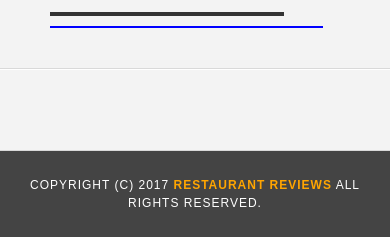
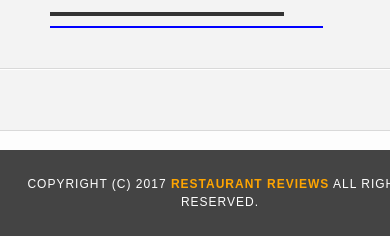
Before and after one commit to baigny/Restaurant_Review_FEND, a plain HTML site: page restaurant.html in a window 390 px wide. Shown: the part 608-845 px from the top of the page. Drawn offline with nearby package versions, Linux system fonts and the light colour scheme.

Commit message:
reponsive

```diff
--- a/css/styles.css
+++ b/css/styles.css
@@ -48,10 +48,13 @@ article, aside, canvas, details, figcaption, figure, footer, header, hgroup, men
   background-color: #444;
   color: #fff;
   font-size: 12px;
+  position:fixed;
+  bottom:0;
   letter-spacing: 1px;
   padding: 25px;
   text-align: center;
   text-transform: uppercase;
+  width:100%;
 }
 
 /* ====================== Navigation ====================== */
@@ -60,6 +63,7 @@ nav {
   height:80px;
   background-color: #444;
   text-align:center;
+
 }
 nav h1 {
   margin: auto;
@@ -442,14 +446,20 @@ h3{
   text-transform: uppercase;
 }
 
+#reviews-container {
+  padding: 20px 30px 20px;
+  border-bottom: 1px solid #d9d9d9;
+    border-top: 1px solid #fff;
+    display: flex;
+    flex-direction: column;
+   justify-content: center;
+   width:100%;
+}
 
 
 }
 
-@media (min-width: 481px) and (max-width: 767px) {
+@media (min-width: 768px) {
 
-  //CSS
 
 }
-
-}
```
